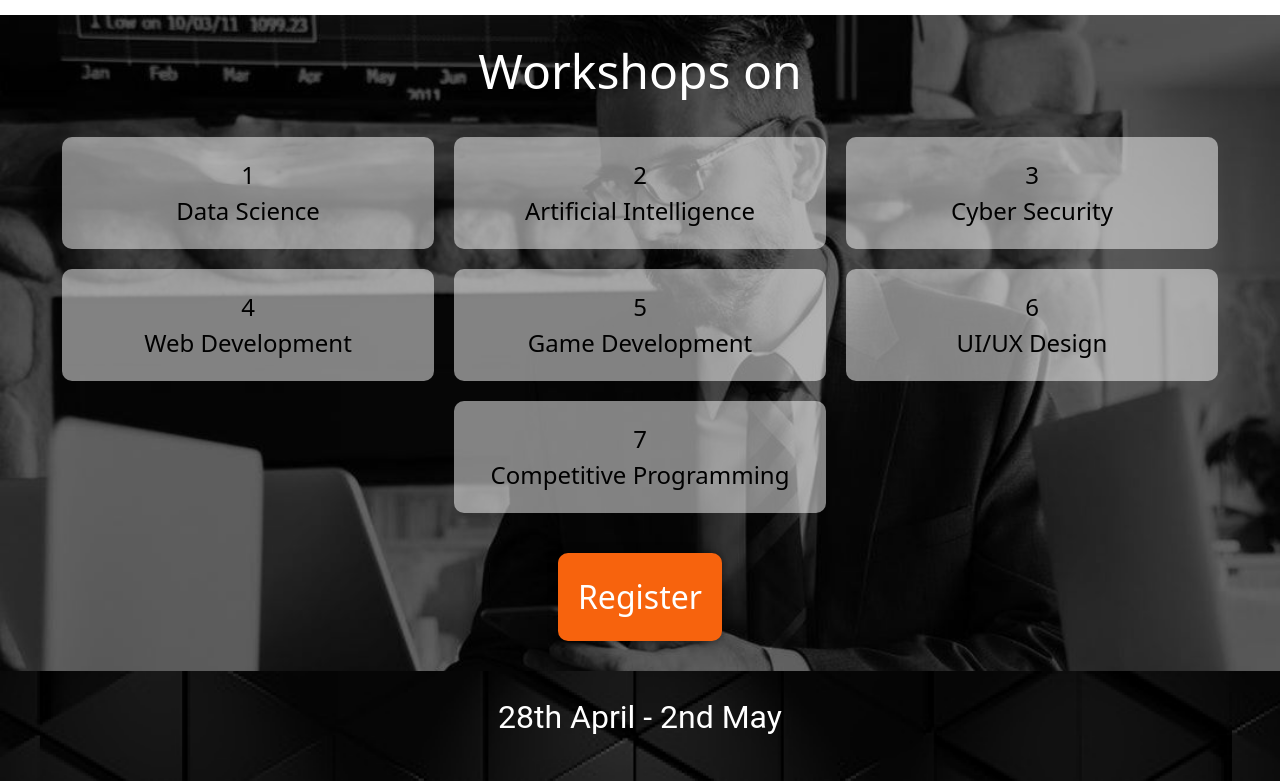
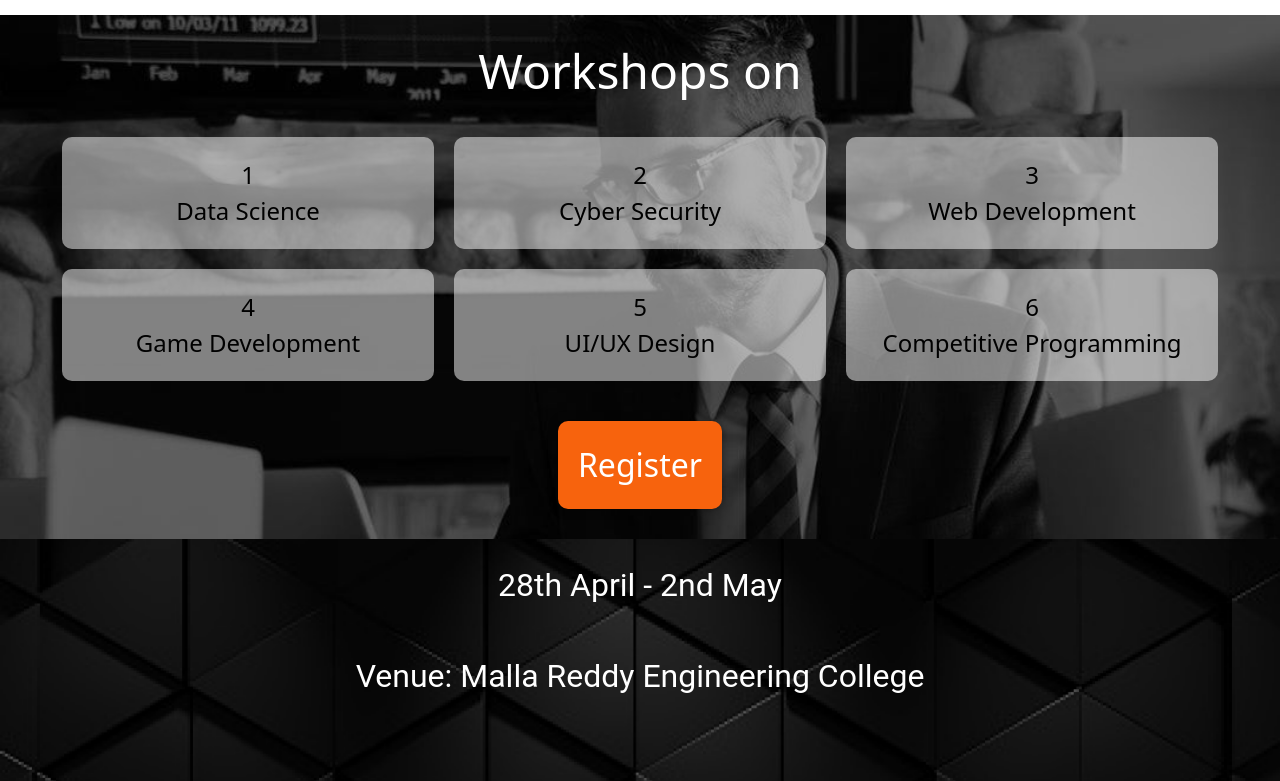
Before and after one commit to charankosari/atharva, a plain HTML site: page ok/index.html in a window 1280 px wide. Shown: the part 1220-2001 px from the top of the page. Drawn offline with nearby package versions, Linux system fonts and the light colour scheme.

Commit message:
Update index.html

```diff
--- a/ok/index.html
+++ b/ok/index.html
@@ -68,22 +68,19 @@
             1<br>Data Science
           </div>
           <div class="box">
-            2<br>Artificial Intelligence
+            2<br>Cyber Security
           </div>
           <div class="box">
-            3<br>Cyber Security
+            3<br>Web Development
           </div>
           <div class="box">
-            4<br>Web Development
+            4<br>Game Development
           </div>
           <div class="box">
-            5<br>Game Development
+            5<br>UI/UX Design
           </div>
           <div class="box">
-            6<br>UI/UX Design
-          </div>
-            <div class="box">
-            7<br>Competitive Programming
+            6<br>Competitive Programming
           </div>
         </div>
         <div class="section3">
@@ -116,10 +113,10 @@
           <img src="siva prasad edited res.jpg" alt="Image 2" draggable="false">
         </div>
         <br>
-        <p style="color: #fff;" class="font-normal"> <u class="text-xl font-semibold">About Malla Reddy Engineering College:</u> <br> Malla Reddy Engineering College (Autonomous) – MREC, is one of the top notch and highly reputed engineering colleges in Hyderabad, Telangana. MREC is part of Malla Reddy Group of Institutions (MRGI), founded by Sri. Ch. Malla Reddy, currently Hon’ble Minister, Labor and Employment, Factories and Skill Development, Govt. of Telangana State, who has invaluable insights into technical education of highest quality. The college is situated in a serene, lush green environment on Kompally- Bahadurpally Road, opposite Forest Academy, Medchal-Malkajgiri District, Telangana State and adjacent to Urban Forest.</p>
+        <p style="color: #fff;" class="font-normal"> <hmm class="text-xl font-semibold">About Malla Reddy Engineering College:</hmm> <br> Malla Reddy Engineering College (Autonomous) – MREC, is one of the top notch and highly reputed engineering colleges in Hyderabad, Telangana. MREC is part of Malla Reddy Group of Institutions (MRGI), founded by Sri. Ch. Malla Reddy, currently Hon’ble Minister, Labor and Employment, Factories and Skill Development, Govt. of Telangana State, who has invaluable insights into technical education of highest quality. The college is situated in a serene, lush green environment on Kompally- Bahadurpally Road, opposite Forest Academy, Medchal-Malkajgiri District, Telangana State and adjacent to Urban Forest.</p>
         <br>
         <p class="text-black" id="haha">Lorem ipsum dolor sit amet</p>
-        <p style="color: #fff;" class="font-normal" > <u class="text-xl font-semibold">About Atharva:</u> <br> Atharva Data Science Community emerged as a group of passionate students from the
+        <p style="color: #fff;" class="font-normal" > <hmm class="text-xl font-semibold">About Atharva:</hmm> <br> Atharva Data Science Community emerged as a group of passionate students from the
           department of CSE-Data Science at Malla Reddy Engineering College who are determined to
           make a positive impact in the world of technology. Our enthusiasm for learning and our
           unwavering dedication to sharing our knowledge is truly inspiring. By creating a platform for
```
